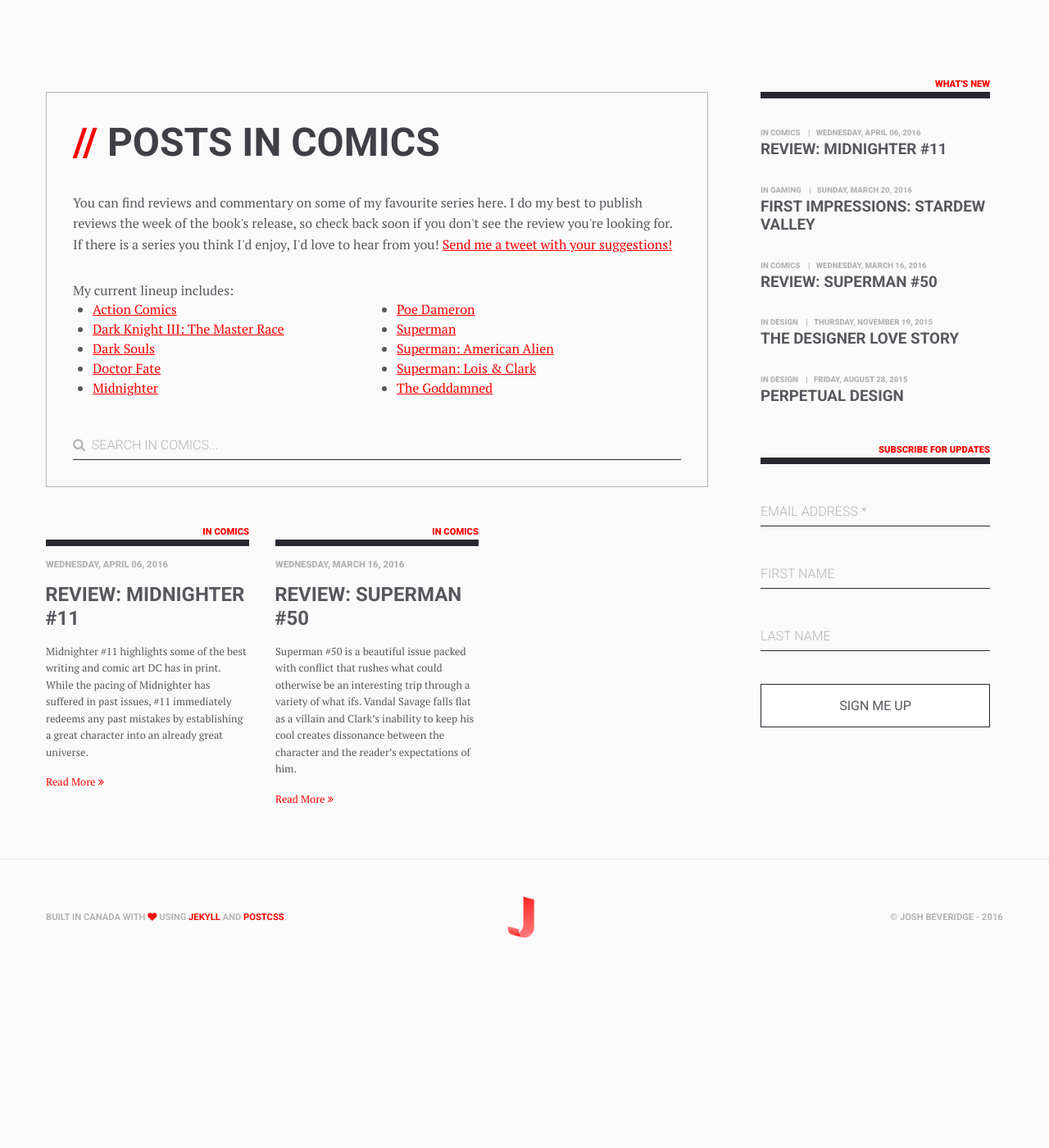
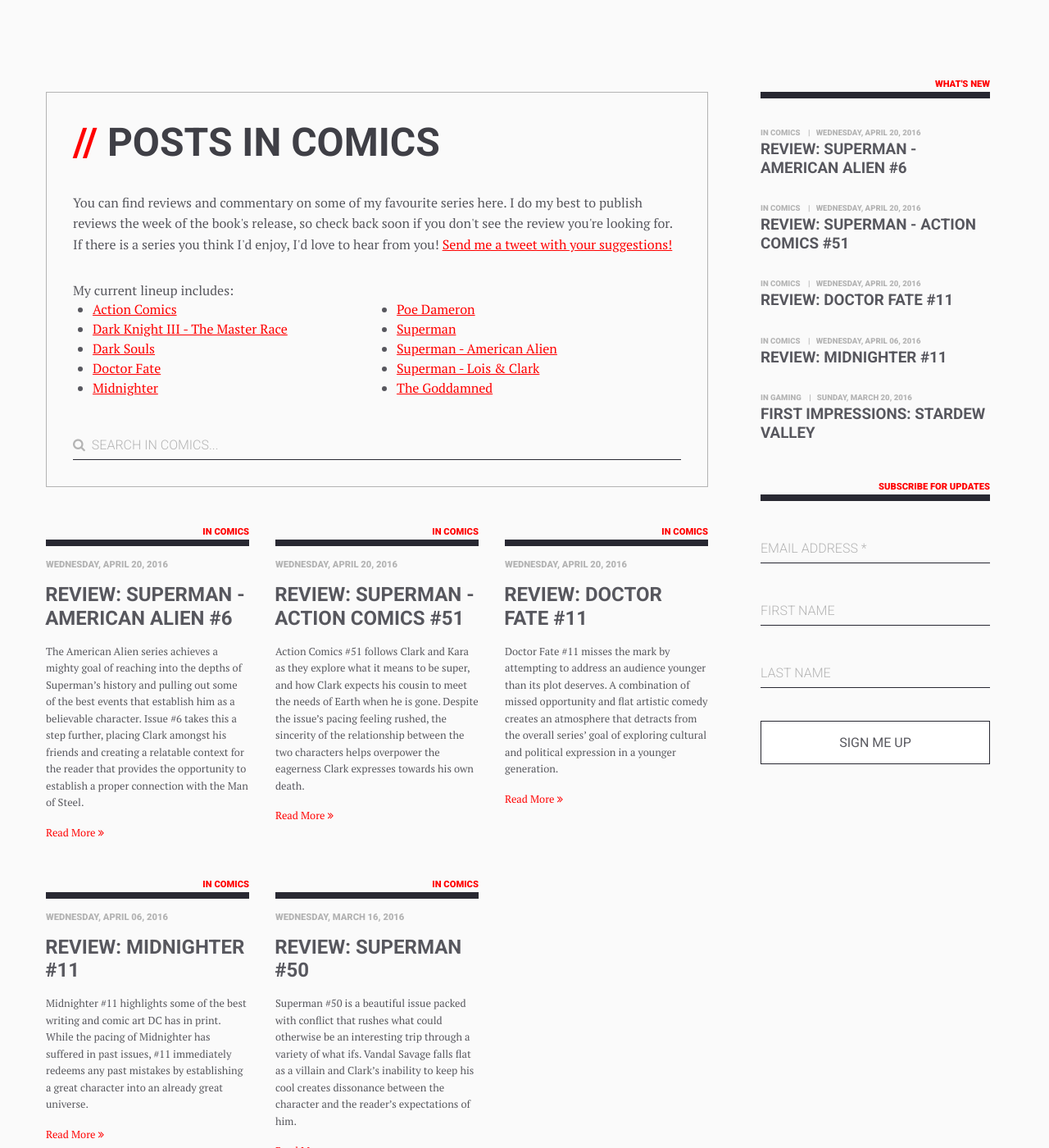
Before and after one commit to bitliege/bitliege.github.io, a Jekyll site: the page built from comics.html, in a window 1280 px wide and 1400 px high. Shown: the whole window at 82% size. Built offline with Jekyll 4.4.1, drawn with Linux system fonts in a browser that asks for light colours.

Commit message:
Reviews for NCBD

```diff
--- a/_layouts/categories.html
+++ b/_layouts/categories.html
@@ -46,7 +46,7 @@
                                 <ul class="box med-1of2">
                                     <span>My current lineup includes:</span>
                                     <li><a href="http://www.comics.org/series/59922/" target="_blank">Action Comics</a></li>
-                                    <li><a href="http://www.comics.org/series/94488/" target="_blank">Dark Knight III: The Master Race</a></li>
+                                    <li><a href="http://www.comics.org/series/94488/" target="_blank">Dark Knight III - The Master Race</a></li>
                                     <li><a href="http://www.comics.org/series/100118/" target="_blank">Dark Souls</a></li>
                                     <li><a href="http://www.comics.org/series/90250/" target="_blank">Doctor Fate</a></li>
                                     <li><a href="http://www.comics.org/series/89717/" target="_blank">Midnighter</a></li>
@@ -55,8 +55,8 @@
                                     <span>&nbsp;</span>
                                     <li><a href="http://www.comics.org/series/99285/" target="_blank">Poe Dameron</a></li>
                                     <li><a href="http://www.comics.org/series/59921/" target="_blank">Superman</a></li>
-                                    <li><a href="http://www.comics.org/series/93778/" target="_blank">Superman: American Alien</a></li>
-                                    <li><a href="http://www.comics.org/series/93064/" target="_blank">Superman: Lois &amp; Clark</a></li>
+                                    <li><a href="http://www.comics.org/series/93778/" target="_blank">Superman - American Alien</a></li>
+                                    <li><a href="http://www.comics.org/series/93064/" target="_blank">Superman - Lois &amp; Clark</a></li>
                                     <li><a href="http://www.comics.org/series/93867/" target="_blank">The Goddamned</a></li>
                                 </ul>
                             </div>
--- a/_posts/2016-04-09-review-midnighter-11.markdown
+++ b/_posts/2016-04-09-review-midnighter-11.markdown
@@ -3,7 +3,6 @@
 title:  "Review: Midnighter #11"
 date:   2016-04-06 12:00:00 -0400
 categories: writing comics
-tags: featured
 images:
   - url: /assets/img/2016/04/midnighter_11_wide.jpg
     alt: Apollo Saves the Day
--- /dev/null
+++ b/_posts/2016-04-20-review-doctor-fate-11.markdown
@@ -0,0 +1,27 @@
+---
+layout: post
+title:  "Review: Doctor Fate #11"
+date:   2016-04-20 10:00:00 -0400
+categories: writing comics
+images:
+  - url: /assets/img/2016/04/doctor_fate_11_wide.jpg
+    alt: Doctor Fate Meets Julius Caesar
+    title: Doctor Fate Issue 11
+---
+Doctor Fate #11 misses the mark by attempting to address an audience younger than its plot deserves. A combination of missed opportunity and flat artistic comedy creates an atmosphere that detracts from the overall series' goal of exploring cultural and political expression in a younger generation.
+
+<p class="center">Score: <strong>6.5</strong></p>
+
+<hr>
+
+![{{ page.images[0].alt }}]({{ page.images[0].url }} "{{ page.images[0].title }}")
+
+Doctor Fate #11 continues a somewhat piecemeal story that places Khalid at the mercy of Julius Caesar's ghost. Given the advanced political subject matter that Doctor Fate often tries to address, I found that this issue detracted from the series' overall polish by relying heavily on exaggerated expression and misguided farce. The art, while unique and eye-catching, often peels away from the subject matter and leaves the reader disengaged from an otherwise serious conversation.
+
+Khalid's inner monologue in this issue seemed detached and haphazard, though not enough to throw the reader off. Caesar, despite his otherwise austere historical stature, seemed insignificant and lowly, especially after his "master" was revealed towards the end of the issue. Doctor Fate's attempt to place a young man within this politically charged narration does sometimes succeed, however this issue is not the best example. It does have its moments, and while I found myself chuckling at the absurdity of a few panels, the overall tone was lost.
+
+This series has an underlying potential to really shine with its unique direction and particular style, but it often misses the mark by pairing an oblivious protagonist with situations that are not treated with the seriousness they deserve.
+
+<hr>
+
+If you're interested in following the Doctor Fate series, I recommend checking out Doctor Fate #11 over at [DC's Digital Comic Collection](//www.readdcentertainment.com/Doctor-Fate-2015-11/digital-comic/T1447200115001). Let me know what you thought about this issue on [Twitter](//twitter.com/joshdrink)!
--- /dev/null
+++ b/_posts/2016-04-20-review-superman-action-comics-51.markdown
@@ -0,0 +1,31 @@
+---
+layout: post
+title:  "Review: Superman - Action Comics #51"
+date:   2016-04-20 10:00:00 -0400
+categories: writing comics
+images:
+  - url: /assets/img/2016/04/action_comics_51_wide.jpg
+    alt: Where Could Kara Be?
+    title: Superman Action Comics Issue 51
+---
+Action Comics #51 follows Clark and Kara as they explore what it means to be super, and how Clark expects his cousin to meet the needs of Earth when he is gone. Despite the issue's pacing feeling rushed, the sincerity of the relationship between the two characters helps overpower the eagerness Clark expresses towards his own death.
+
+<p class="center">Score: <strong>7.5</strong></p>
+
+<hr>
+
+![{{ page.images[0].alt }}]({{ page.images[0].url }} "{{ page.images[0].title }}")
+
+Action Comics #51 continues the story of Clark trying to locate Kara before his untimely end. With the intention of passing on his legacy to his cousin, Clark finally succeeds in reaching Kara as she's being tested on (willingly) by a few friendly scientists. The issue, when compared to its predecessor, suffers from poor pacing and jarring cuts from scene to scene. The issue is redeemed however, by the detailed art that brings a special charm to Clark and Kara's interactions.
+
+Despite collapsing and having suffered a severe wound at the hands of spontaneous Chinese elementals (an overpowering nod to the future New Super-Man series), Clark's dialogue increasingly indicates to the reader that he is almost excited to meet his end. This is emphasized heavily in this issue which unfortunately pushes Clark beyond a sense of nobility into the realm of falsehood. Given the remaining time between the issue's release and the DCU Rebirth event, it's understandable that these last few scenes lack the structure they deserve.
+
+Despite this eagerness, Clark's nature does shine through and reveals a fitting end to his legacy. Despite the following quote feeling a little forced, it hits home an important message:
+
+>"Be the stone, Kara, because it's the ripples that change the world."
+
+His arrival at the Fortress of Solitude and the passing of the true key to Kara echoes the importance of the mantle he is passing down. The issue explores the nature of what Superman is to the rest of the world and how someone else might come to fill those mighty shoes when the Man of Steel is finally no more.
+
+<hr>
+
+If you're interested in following the Action Comics series, I highly recommend checking out Superman - Action Comics #51 over at [DC's Digital Comic Collection](//www.readdcentertainment.com/Action-Comics-2011-51/digital-comic/T1055200515001). Let me know what you thought about this issue on [Twitter](//twitter.com/joshdrink)!
--- /dev/null
+++ b/_posts/2016-04-20-review-superman-american-alien-6.markdown
@@ -0,0 +1,31 @@
+---
+layout: post
+title:  "Review: Superman - American Alien #6"
+date:   2016-04-20 10:00:00 -0400
+categories: writing comics
+tags: featured
+images:
+  - url: /assets/img/2016/04/american_alien_6_wide.jpg
+    alt: Clark Who?
+    title: Superman American Alien Issue 6
+  - url: /assets/img/2016/04/american_alien_6.jpg
+    alt: Clark Who?
+    title: Superman American Alien Issue 6
+---
+The American Alien series achieves a mighty goal of reaching into the depths of Superman's history and pulling out some of the best events that establish him as a believable character. Issue #6 takes this a step further, placing Clark amongst his friends and creating a relatable context for the reader that provides the opportunity to establish a proper connection with the Man of Steel.
+
+<p class="center">Score: <strong>9.0</strong></p>
+
+<hr>
+
+![{{ page.images[0].alt }}]({{ page.images[0].url }} "{{ page.images[0].title }}")
+
+American Alien achieves its primary goal splendidly in issue #6: show the world that Clark Kent is a person. Issue #6 explores the complex layers to this otherwise all-powerful being that makes him relatable and real. It is precisely for this reason that this series succeeds in reinventing DC's most iconic character.
+
+Pete and Kenny, Clark's friends from Smallville, are written in to this issue in a way that feels natural and wholly realistic. These characters, aware of Clark's identity as Superman, explore a very important scenario in which Clark's identity becomes a burden that he can't shoulder alone. This single flaw creates the opportunity for the reader to form a relationship with an often cold and robotic superhero that opens up a whole new realm of possibility. Paired with the organic and believable dialogue that occurs between Clark and his friends, this single plot device allows this issue to outshine its siblings.
+
+The issue is paced well overall, and despite Clark's tantrum that sends him flying into space (to provide context for the Green Lantern Corps and Krypton), I felt that the conclusion felt complete. The minor cliffhanger at the end helps establish a continuity that doesn't ruin the completion of the particular issue, and I feel that American Alien achieves this mechanic more successfully with each book.
+
+<hr>
+
+If you're interested in following the American Alien series, I highly recommend checking out Superman - American Alien #6 over at [DC's Digital Comic Collection](//www.readdcentertainment.com/Superman-American-Alien-2015-6/digital-comic/T1426100065001). Let me know what you thought about this issue on [Twitter](//twitter.com/joshdrink)!
```
Also changed, not shown: assets/img/2016/04/action_comics_51_wide.jpg (added), assets/img/2016/04/american_alien_6.jpg (added), assets/img/2016/04/american_alien_6_wide.jpg (added), assets/img/2016/04/doctor_fate_11_wide.jpg (added).
